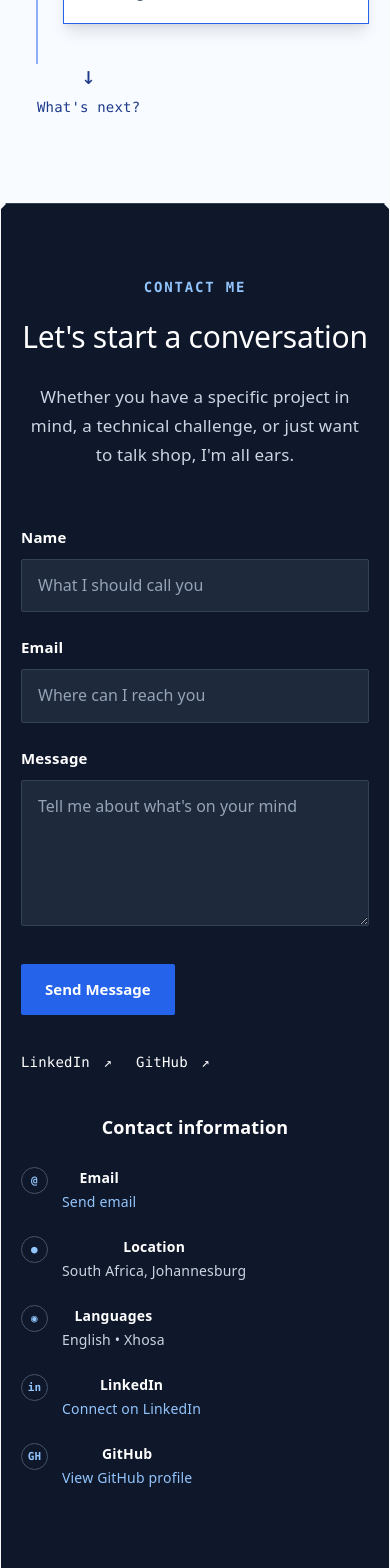
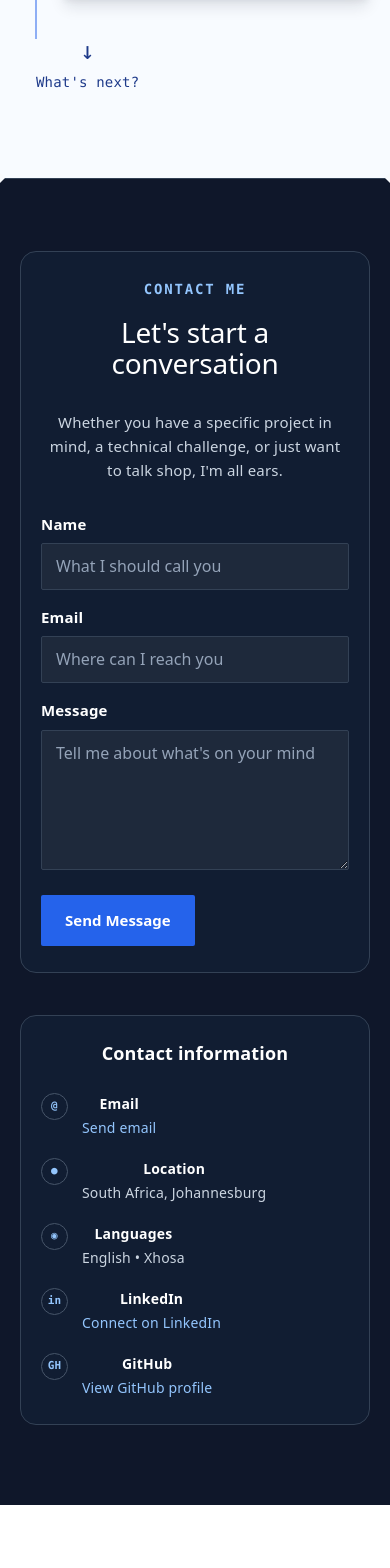
Before and after one commit to s-nguza/Web-Portfolio, a React (Vite) app: page / in a window 390 px wide. Shown: the part 2529-4097 px from the top of the page. After the commit the page ends 4034 px from the top, so only its background shows below. Built offline with nearby package versions, Linux system fonts and the light colour scheme.

Commit message:
New design frames

```diff
--- a/src/App.css
+++ b/src/App.css
@@ -1,7 +1,7 @@
 .site-header {
   width: 100%;
   min-height: 76px;
-  padding: 0 32px;
+  padding: 0 clamp(32px, 6vw, 96px);
   box-sizing: border-box;
   display: flex;
   align-items: center;
@@ -97,8 +97,8 @@
 .home-content {
   position: relative;
   z-index: 1;
-  width: min(100%, 1126px);
-  padding: 100px 64px;
+  width: min(100%, 1440px);
+  padding: clamp(80px, 8vw, 120px) clamp(48px, 6vw, 96px);
   box-sizing: border-box;
 }
 
@@ -188,7 +188,7 @@
 }
 
 .about-section {
-  padding: 88px 64px 96px;
+  padding: 88px clamp(48px, 6vw, 96px) 96px;
   border-top: 1px solid var(--border);
   text-align: center;
   background: #ffffff;
@@ -287,7 +287,7 @@
 }
 
 .experience-section {
-  padding: 88px 64px 104px;
+  padding: 88px clamp(48px, 6vw, 96px) 104px;
   border-top: 1px solid var(--border);
   background: #f8fbff;
   text-align: center;
@@ -576,19 +576,26 @@
 }
 
 .contact-section {
-  padding: 96px 64px 104px;
+  padding: 72px clamp(48px, 6vw, 96px) 80px;
   border-top: 1px solid #334155;
   background: #0f172a;
   color: #ffffff;
 }
 
 .contact-panel {
-  width: min(100%, 930px);
+  width: min(100%, 1180px);
   margin: 0 auto;
   display: grid;
-  grid-template-columns: minmax(0, 0.8fr) minmax(0, 1.1fr) minmax(0, 0.85fr);
-  gap: 44px;
+  grid-template-columns: minmax(0, 1.55fr) minmax(250px, 0.95fr);
+  gap: 32px;
   align-items: start;
+}
+
+.contact-compose {
+  padding: 24px;
+  border: 1px solid #334155;
+  border-radius: 16px;
+  background: #111d32;
 }
 
 .contact-label {
@@ -601,27 +608,31 @@
 }
 
 .contact-panel h2 {
-  margin: 20px 0 24px;
+  margin: 16px 0 18px;
   color: #ffffff;
-  font-size: clamp(30px, 4vw, 46px);
+  font-size: clamp(28px, 3.5vw, 40px);
   line-height: 1.12;
 }
 
 .contact-intro > p:last-child {
   max-width: 360px;
   color: #cbd5e1;
-  font-size: 17px;
-  line-height: 1.7;
+  font-size: 15px;
+  line-height: 1.6;
+}
+
+.contact-details {
+  margin-top: 22px;
 }
 
 .contact-form {
   display: grid;
-  gap: 10px;
+  gap: 7px;
   text-align: left;
 }
 
 .contact-form label {
-  margin-top: 14px;
+  margin-top: 9px;
   color: #ffffff;
   font-size: 15px;
   font-weight: 600;
@@ -633,7 +644,7 @@
   box-sizing: border-box;
   border: 1px solid #334155;
   border-radius: 2px;
-  padding: 14px 16px;
+  padding: 11px 14px;
   color: #ffffff;
   font: inherit;
   background: #1e293b;
@@ -641,7 +652,7 @@
 }
 
 .contact-form textarea {
-  min-height: 132px;
+  min-height: 96px;
   resize: vertical;
 }
 
@@ -660,7 +671,7 @@
 
 .contact-form button {
   justify-self: start;
-  margin-top: 28px;
+  margin-top: 18px;
   border: 0;
   border-radius: 2px;
   padding: 14px 24px;
@@ -730,9 +741,16 @@
   font-weight: 600;
 }
 
+.contact-information {
+  padding: 28px 24px;
+  border: 1px solid #334155;
+  border-radius: 16px;
+  background: #111d32;
+}
+
 .contact-information-list {
   display: grid;
-  gap: 24px;
+  gap: 20px;
 }
 
 .contact-information-item {
@@ -792,6 +810,14 @@
     gap: 42px;
   }
 
+  .contact-compose {
+    padding: 26px 20px;
+  }
+
+  .contact-information {
+    padding: 26px 20px;
+  }
+
   .contact-panel h2 {
     margin-bottom: 30px;
   }
--- a/src/App.jsx
+++ b/src/App.jsx
@@ -160,6 +160,7 @@ function App() {
       <div className="ticks"></div>
       <section id="contact" className="contact-section">
         <div className="contact-panel">
+          <div className="contact-compose">
             <div className="contact-intro">
               <p className="contact-label">CONTACT ME</p>
               <h2>Let's start a conversation</h2>
@@ -193,14 +194,6 @@ function App() {
                   </p>
                 )}
               </form>
-
-            <div className="contact-links" aria-label="Social links">
-              <a href="https://www.linkedin.com/" target="_blank" rel="noreferrer">
-                LinkedIn <span aria-hidden="true">↗</span>
-              </a>
-              <a href="https://github.com/" target="_blank" rel="noreferrer">
-                GitHub <span aria-hidden="true">↗</span>
-              </a>
             </div>
           </div>
 
--- a/src/index.css
+++ b/src/index.css
@@ -37,11 +37,11 @@ body {
 }
 
 #root {
-  width: 1126px;
-  max-width: 100%;
-  margin: 0 auto;
+  width: 100%;
+  max-width: none;
+  margin: 0;
   text-align: center;
-  border-inline: 1px solid var(--border);
+  border-inline: 0;
   min-height: 100svh;
   display: flex;
   flex-direction: column;
```
Lines whose indentation alone changed are shown as unchanged.
